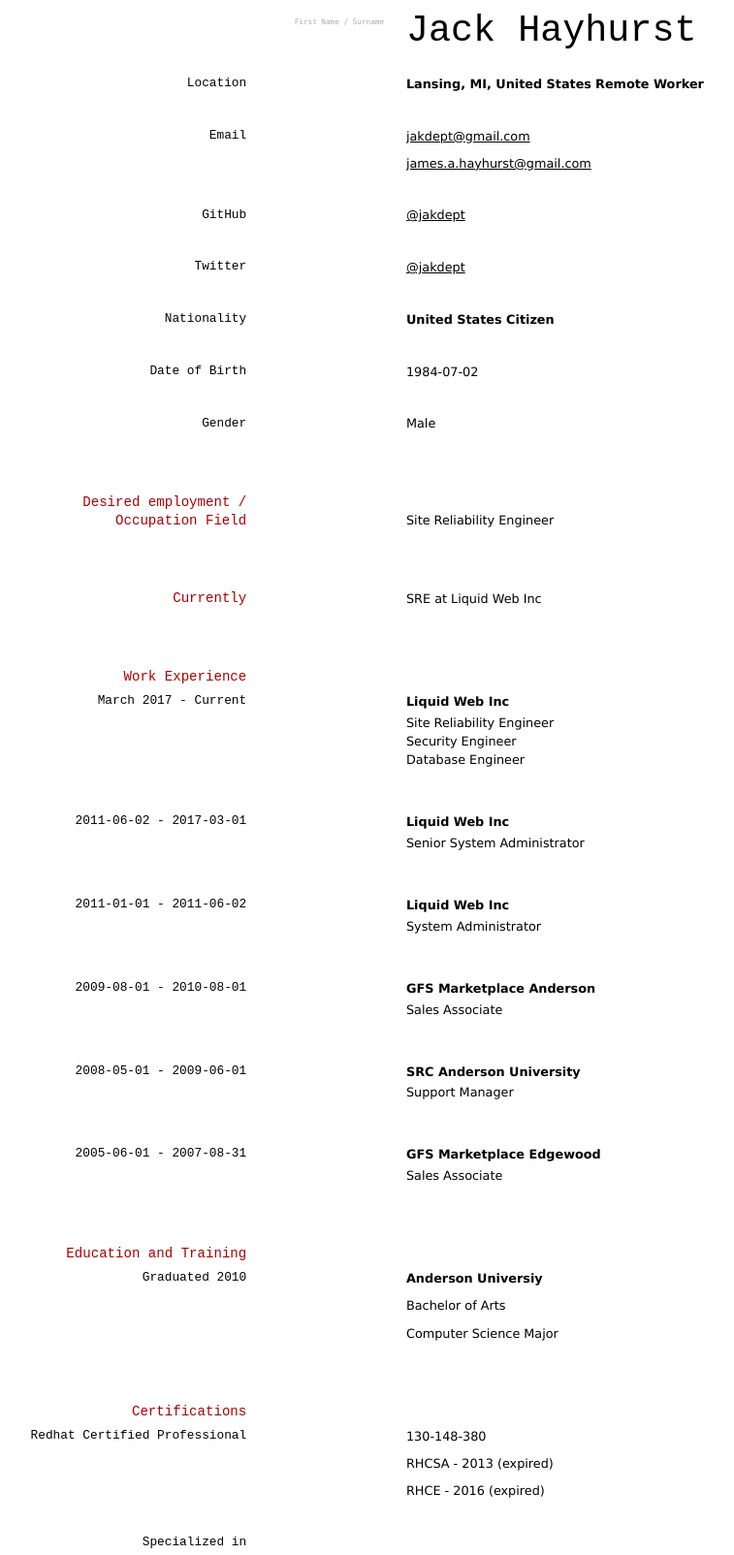
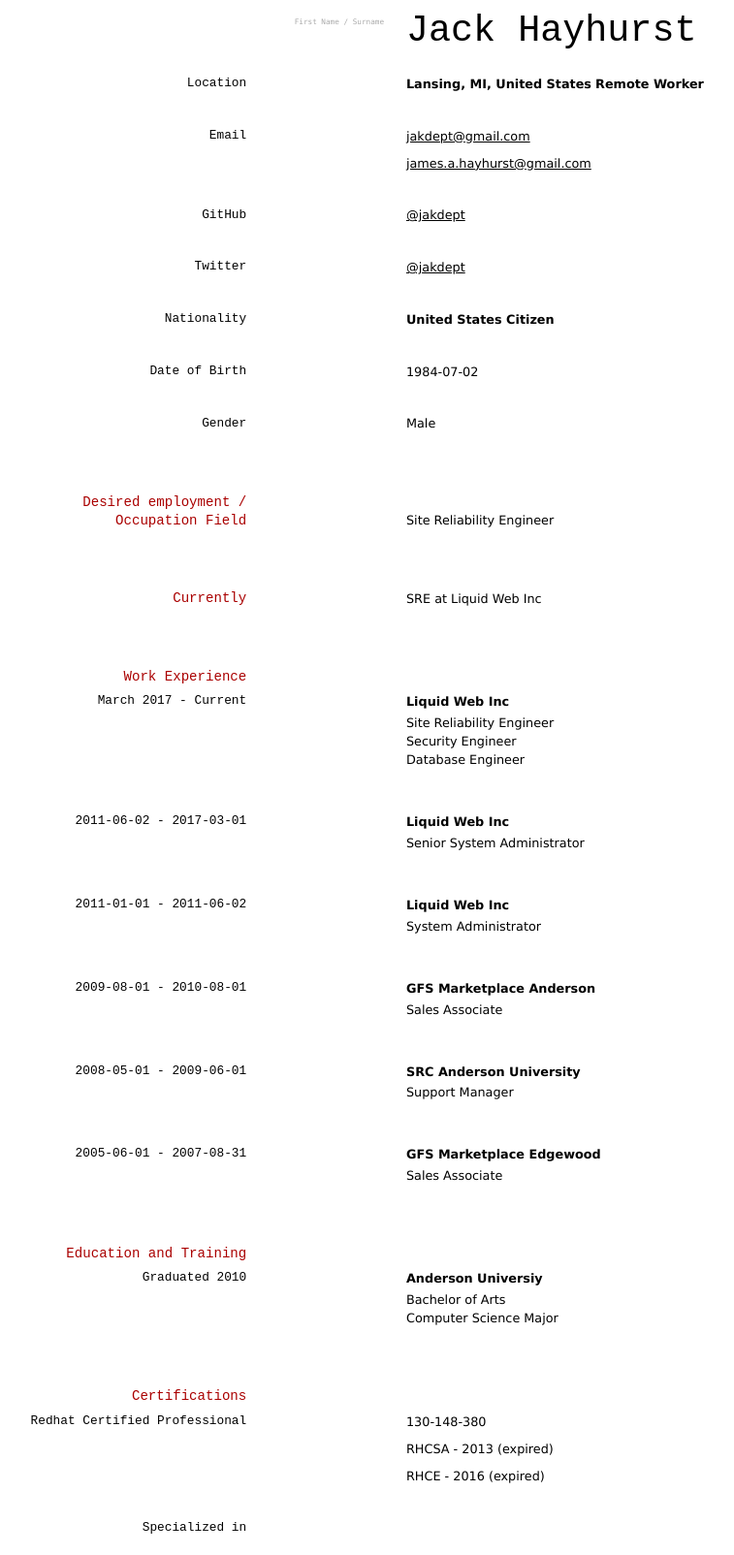
Before and after one commit to jakdept/jakdept, a Jekyll site: the page built from site/cv.md, in a window 1280 px wide. Shown: the whole page at 97% size, without its empty margins (12-769 px from the left). Built offline with Jekyll 4.4.1, drawn with Linux system fonts in a browser that asks for light colours.

Commit message:
more adjustments

```diff
--- a/site/cv.md
+++ b/site/cv.md
@@ -69,10 +69,8 @@ __GFS Marketplace Edgewood__
 
 ### Graduated 2010
 __Anderson Universiy__
-
-Bachelor of Arts
-
-Computer Science Major
+- Bachelor of Arts
+- Computer Science Major
 
 ## Certifications
 
```
